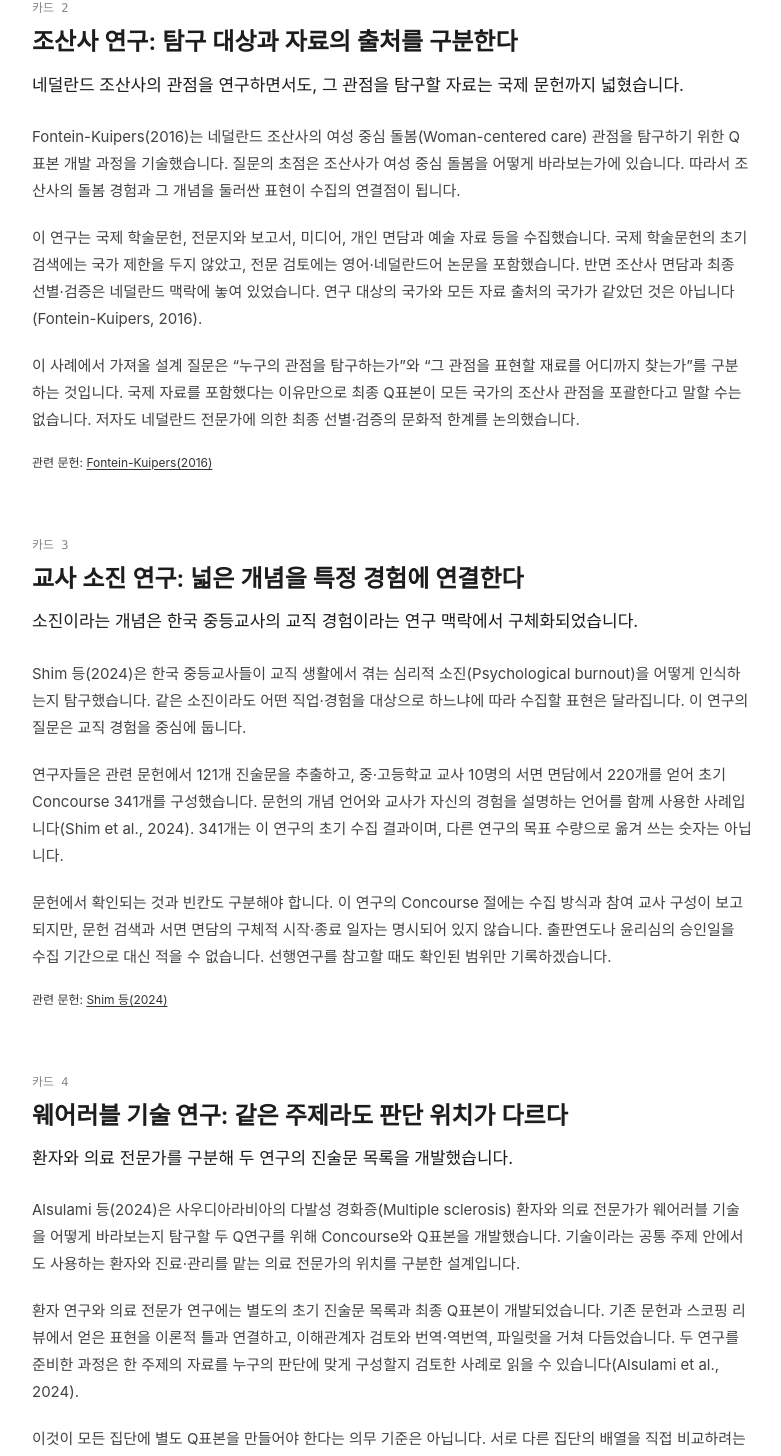
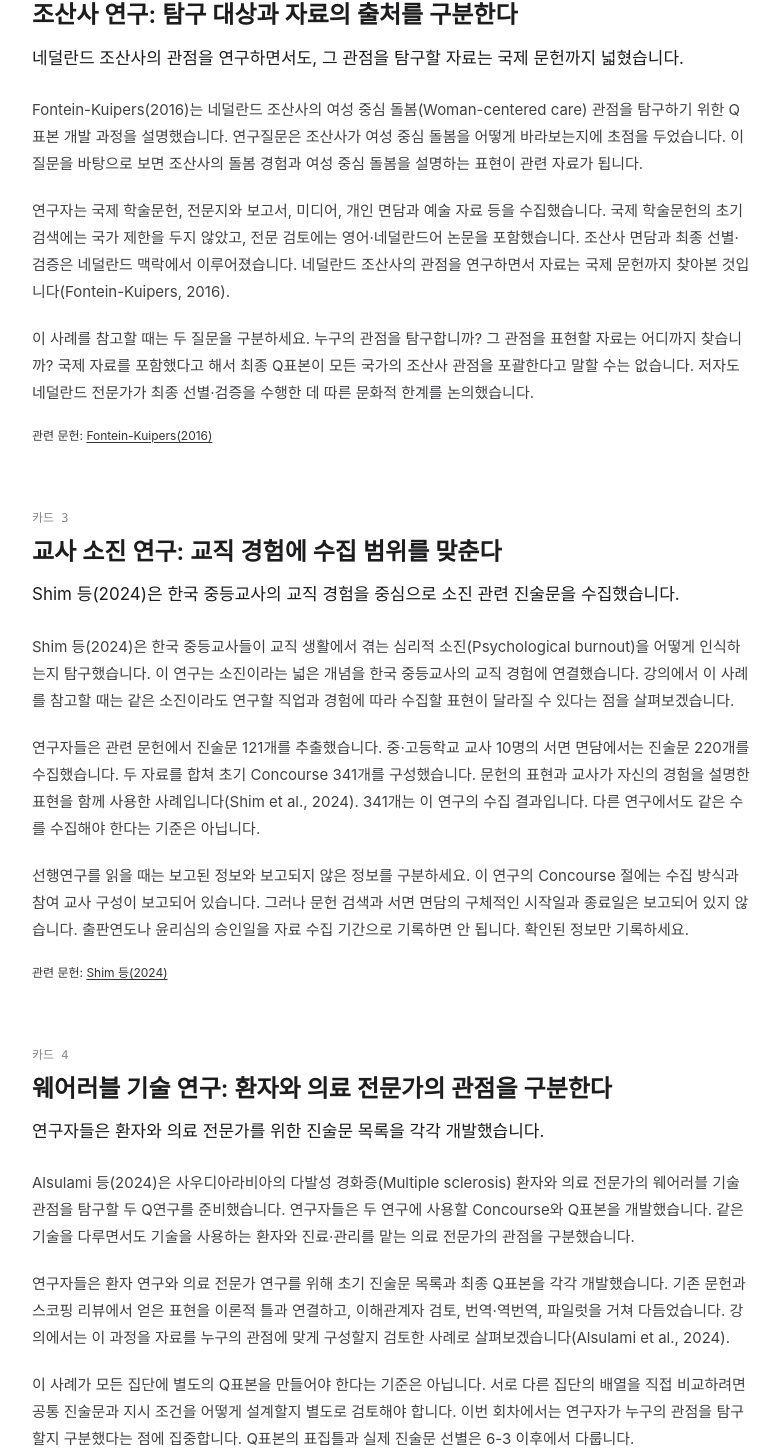
Before and after one commit to dorobo99-prog/q_Methology_Lesson, a Next.js app: page /lessons/6-1 in a window 1280 px wide. Shown: the part 1319-2775 px from the top of the page, without its empty margins (248-1029 px from the left). Built offline with nearby package versions, Linux system fonts and the light colour scheme; no server answers.

Commit message:
6-1 강의 문체 개선: 사례 설명과 실습 지시 정리

```diff
--- a/src/app/lessons/6-1/page.tsx
+++ b/src/app/lessons/6-1/page.tsx
@@ -13,9 +13,9 @@ const cards = [
     "title": "자료를 모으기 전에, 어떤 관점을 찾는지 묻는다",
     "keyMessage": "연구질문은 수집할 담론의 주제와 맥락을 정하는 출발점입니다.",
     "paragraphs": [
-      "5-3에서는 진술문 모집단(Concourse)이 Q표본(Q-set)의 바탕이 된다는 점을 배웠습니다. 이번에는 자기 연구에서 어떤 말과 경험을 수집할지 범위를 정합니다. Concourse의 정의를 다시 외우기보다, 선행연구의 질문과 자료가 어떻게 연결되는지부터 살펴보겠습니다.",
-      "Kenward(2019)는 보건의료 분야 Q연구 44편을 검토하면서 Concourse 개발에 사용한 프레임워크와 그 보고를 분석했습니다. 이 고찰에는 연구자가 문헌·인터뷰에서 생성한 주제, 직종 고유 모델, 넓은 보건·사회 이론, 연구자가 고안한 차원을 사용한 접근이 함께 나타납니다. 범위와 자료를 조직하는 방식에는 여러 선택지가 있었다는 뜻입니다.",
-      "이 결과를 모든 분야의 연구자가 같은 틀을 따라야 한다는 규칙으로 읽어서는 안 됩니다. Kenward의 검토 대상은 보건의료 분야였고, 사용된 접근을 분류한 결과입니다. 이번 강의에서는 이 보고의 문제의식을 이어받아 “내 질문에 관련된 자료는 무엇이며, 그 관련성을 어떻게 설명할 것인가”를 확인하겠습니다."
+      "5-3에서는 진술문 모집단(Concourse)이 Q표본(Q-set)의 바탕이 된다는 점을 배웠습니다. 이번에는 자기 연구에서 어떤 말과 경험을 수집할지 정합니다. 선행연구의 연구질문이 자료 수집 범위와 어떻게 연결되는지 살펴보겠습니다.",
+      "Kenward(2019)는 보건의료 분야 Q연구 44편을 검토해 Concourse 개발에 사용한 틀과 보고 방식을 분석했습니다. 연구자들은 문헌·인터뷰에서 찾은 주제, 직종 고유의 모델, 보건·사회 이론, 직접 고안한 차원 등 여러 틀을 사용했습니다. 이 고찰은 연구자들이 자료를 조직하는 데 서로 다른 접근을 사용했음을 보여줍니다.",
+      "Kenward의 고찰은 보건의료 분야에서 사용한 접근을 분류한 결과입니다. 모든 분야에서 같은 틀을 따라야 한다는 규칙으로 확대할 수는 없습니다. 이번 강의에서는 자기 연구질문과 관련된 자료가 무엇인지 살펴보고, 그 자료를 포함하는 이유를 설명해 보겠습니다."
     ],
     "sources": [
       "kenward2019"
@@ -26,9 +26,9 @@ const cards = [
     "title": "조산사 연구: 탐구 대상과 자료의 출처를 구분한다",
     "keyMessage": "네덜란드 조산사의 관점을 연구하면서도, 그 관점을 탐구할 자료는 국제 문헌까지 넓혔습니다.",
     "paragraphs": [
-      "Fontein-Kuipers(2016)는 네덜란드 조산사의 여성 중심 돌봄(Woman-centered care) 관점을 탐구하기 위한 Q표본 개발 과정을 기술했습니다. 질문의 초점은 조산사가 여성 중심 돌봄을 어떻게 바라보는가에 있습니다. 따라서 조산사의 돌봄 경험과 그 개념을 둘러싼 표현이 수집의 연결점이 됩니다.",
-      "이 연구는 국제 학술문헌, 전문지와 보고서, 미디어, 개인 면담과 예술 자료 등을 수집했습니다. 국제 학술문헌의 초기 검색에는 국가 제한을 두지 않았고, 전문 검토에는 영어·네덜란드어 논문을 포함했습니다. 반면 조산사 면담과 최종 선별·검증은 네덜란드 맥락에 놓여 있었습니다. 연구 대상의 국가와 모든 자료 출처의 국가가 같았던 것은 아닙니다(Fontein-Kuipers, 2016).",
-      "이 사례에서 가져올 설계 질문은 “누구의 관점을 탐구하는가”와 “그 관점을 표현할 재료를 어디까지 찾는가”를 구분하는 것입니다. 국제 자료를 포함했다는 이유만으로 최종 Q표본이 모든 국가의 조산사 관점을 포괄한다고 말할 수는 없습니다. 저자도 네덜란드 전문가에 의한 최종 선별·검증의 문화적 한계를 논의했습니다."
+      "Fontein-Kuipers(2016)는 네덜란드 조산사의 여성 중심 돌봄(Woman-centered care) 관점을 탐구하기 위한 Q표본 개발 과정을 설명했습니다. 연구질문은 조산사가 여성 중심 돌봄을 어떻게 바라보는지에 초점을 두었습니다. 이 질문을 바탕으로 보면 조산사의 돌봄 경험과 여성 중심 돌봄을 설명하는 표현이 관련 자료가 됩니다.",
+      "연구자는 국제 학술문헌, 전문지와 보고서, 미디어, 개인 면담과 예술 자료 등을 수집했습니다. 국제 학술문헌의 초기 검색에는 국가 제한을 두지 않았고, 전문 검토에는 영어·네덜란드어 논문을 포함했습니다. 조산사 면담과 최종 선별·검증은 네덜란드 맥락에서 이루어졌습니다. 네덜란드 조산사의 관점을 연구하면서 자료는 국제 문헌까지 찾아본 것입니다(Fontein-Kuipers, 2016).",
+      "이 사례를 참고할 때는 두 질문을 구분하세요. 누구의 관점을 탐구합니까? 그 관점을 표현할 자료는 어디까지 찾습니까? 국제 자료를 포함했다고 해서 최종 Q표본이 모든 국가의 조산사 관점을 포괄한다고 말할 수는 없습니다. 저자도 네덜란드 전문가가 최종 선별·검증을 수행한 데 따른 문화적 한계를 논의했습니다."
     ],
     "sources": [
       "fontein2016"
@@ -36,12 +36,12 @@ const cards = [
   },
   {
     num: 3,
-    "title": "교사 소진 연구: 넓은 개념을 특정 경험에 연결한다",
-    "keyMessage": "소진이라는 개념은 한국 중등교사의 교직 경험이라는 연구 맥락에서 구체화되었습니다.",
+    "title": "교사 소진 연구: 교직 경험에 수집 범위를 맞춘다",
+    "keyMessage": "Shim 등(2024)은 한국 중등교사의 교직 경험을 중심으로 소진 관련 진술문을 수집했습니다.",
     "paragraphs": [
-      "Shim 등(2024)은 한국 중등교사들이 교직 생활에서 겪는 심리적 소진(Psychological burnout)을 어떻게 인식하는지 탐구했습니다. 같은 소진이라도 어떤 직업·경험을 대상으로 하느냐에 따라 수집할 표현은 달라집니다. 이 연구의 질문은 교직 경험을 중심에 둡니다.",
-      "연구자들은 관련 문헌에서 121개 진술문을 추출하고, 중·고등학교 교사 10명의 서면 면담에서 220개를 얻어 초기 Concourse 341개를 구성했습니다. 문헌의 개념 언어와 교사가 자신의 경험을 설명하는 언어를 함께 사용한 사례입니다(Shim et al., 2024). 341개는 이 연구의 초기 수집 결과이며, 다른 연구의 목표 수량으로 옮겨 쓰는 숫자는 아닙니다.",
-      "문헌에서 확인되는 것과 빈칸도 구분해야 합니다. 이 연구의 Concourse 절에는 수집 방식과 참여 교사 구성이 보고되지만, 문헌 검색과 서면 면담의 구체적 시작·종료 일자는 명시되어 있지 않습니다. 출판연도나 윤리심의 승인일을 수집 기간으로 대신 적을 수 없습니다. 선행연구를 참고할 때도 확인된 범위만 기록하겠습니다."
+      "Shim 등(2024)은 한국 중등교사들이 교직 생활에서 겪는 심리적 소진(Psychological burnout)을 어떻게 인식하는지 탐구했습니다. 이 연구는 소진이라는 넓은 개념을 한국 중등교사의 교직 경험에 연결했습니다. 강의에서 이 사례를 참고할 때는 같은 소진이라도 연구할 직업과 경험에 따라 수집할 표현이 달라질 수 있다는 점을 살펴보겠습니다.",
+      "연구자들은 관련 문헌에서 진술문 121개를 추출했습니다. 중·고등학교 교사 10명의 서면 면담에서는 진술문 220개를 수집했습니다. 두 자료를 합쳐 초기 Concourse 341개를 구성했습니다. 문헌의 표현과 교사가 자신의 경험을 설명한 표현을 함께 사용한 사례입니다(Shim et al., 2024). 341개는 이 연구의 수집 결과입니다. 다른 연구에서도 같은 수를 수집해야 한다는 기준은 아닙니다.",
+      "선행연구를 읽을 때는 보고된 정보와 보고되지 않은 정보를 구분하세요. 이 연구의 Concourse 절에는 수집 방식과 참여 교사 구성이 보고되어 있습니다. 그러나 문헌 검색과 서면 면담의 구체적인 시작일과 종료일은 보고되어 있지 않습니다. 출판연도나 윤리심의 승인일을 자료 수집 기간으로 기록하면 안 됩니다. 확인된 정보만 기록하세요."
     ],
     "sources": [
       "shim2024"
@@ -49,12 +49,12 @@ const cards = [
   },
   {
     num: 4,
-    "title": "웨어러블 기술 연구: 같은 주제라도 판단 위치가 다르다",
-    "keyMessage": "환자와 의료 전문가를 구분해 두 연구의 진술문 목록을 개발했습니다.",
+    "title": "웨어러블 기술 연구: 환자와 의료 전문가의 관점을 구분한다",
+    "keyMessage": "연구자들은 환자와 의료 전문가를 위한 진술문 목록을 각각 개발했습니다.",
     "paragraphs": [
-      "Alsulami 등(2024)은 사우디아라비아의 다발성 경화증(Multiple sclerosis) 환자와 의료 전문가가 웨어러블 기술을 어떻게 바라보는지 탐구할 두 Q연구를 위해 Concourse와 Q표본을 개발했습니다. 기술이라는 공통 주제 안에서도 사용하는 환자와 진료·관리를 맡는 의료 전문가의 위치를 구분한 설계입니다.",
-      "환자 연구와 의료 전문가 연구에는 별도의 초기 진술문 목록과 최종 Q표본이 개발되었습니다. 기존 문헌과 스코핑 리뷰에서 얻은 표현을 이론적 틀과 연결하고, 이해관계자 검토와 번역·역번역, 파일럿을 거쳐 다듬었습니다. 두 연구를 준비한 과정은 한 주제의 자료를 누구의 판단에 맞게 구성할지 검토한 사례로 읽을 수 있습니다(Alsulami et al., 2024).",
-      "이것이 모든 집단에 별도 Q표본을 만들어야 한다는 의무 기준은 아닙니다. 서로 다른 집단의 배열을 직접 비교하려는 연구라면 공통 진술문과 지시 조건의 설계가 별도 쟁점이 됩니다. 여기서는 선행연구가 누구의 관점을 다루는지 먼저 구분했다는 사실을 가져옵니다. Q표본의 표집틀과 실제 진술문 선별은 6-3 이후에서 다룹니다."
+      "Alsulami 등(2024)은 사우디아라비아의 다발성 경화증(Multiple sclerosis) 환자와 의료 전문가의 웨어러블 기술 관점을 탐구할 두 Q연구를 준비했습니다. 연구자들은 두 연구에 사용할 Concourse와 Q표본을 개발했습니다. 같은 기술을 다루면서도 기술을 사용하는 환자와 진료·관리를 맡는 의료 전문가의 관점을 구분했습니다.",
+      "연구자들은 환자 연구와 의료 전문가 연구를 위해 초기 진술문 목록과 최종 Q표본을 각각 개발했습니다. 기존 문헌과 스코핑 리뷰에서 얻은 표현을 이론적 틀과 연결하고, 이해관계자 검토, 번역·역번역, 파일럿을 거쳐 다듬었습니다. 강의에서는 이 과정을 자료를 누구의 관점에 맞게 구성할지 검토한 사례로 살펴보겠습니다(Alsulami et al., 2024).",
+      "이 사례가 모든 집단에 별도의 Q표본을 만들어야 한다는 기준은 아닙니다. 서로 다른 집단의 배열을 직접 비교하려면 공통 진술문과 지시 조건을 어떻게 설계할지 별도로 검토해야 합니다. 이번 회차에서는 연구자가 누구의 관점을 탐구할지 구분했다는 점에 집중합니다. Q표본의 표집틀과 실제 진술문 선별은 6-3 이후에서 다룹니다."
     ],
     "sources": [
       "alsulami2024"
@@ -65,9 +65,9 @@ const cards = [
     "title": "시간과 포함 기준은 출처별로 확인한다",
     "keyMessage": "출판연도, 자료가 만들어진 기간, 연구자가 검색·면담한 기간을 구분합니다.",
     "paragraphs": [
-      "Fontein-Kuipers(2016)의 연구에서는 자료 유형에 따라 시간 범위가 달랐습니다. 국제 학술문헌 검색은 2015년 9~11월에 수행했고, 네덜란드 조산사 전문지는 2010년 1월부터 2015년 7월까지의 출간물을 검토했습니다. 조산사 면담은 2015년 3~5월에 진행되었습니다. 이 날짜들은 서로 다른 활동과 자료 범위를 가리킵니다.",
-      "학술문헌 선별에는 여성 중심 돌봄과 관련된 정의·개념 분석의 기준이 사용되었습니다. 자료 유형에 따라 언어와 지역의 조건도 달랐습니다(Fontein-Kuipers, 2016). 따라서 “관련 자료를 모았다”는 요약만으로는 무엇을 포함했는지 알기 어렵습니다. 검색·선별 기준과 해당 자료 유형을 연결해 읽어야 합니다.",
-      "다음은 이 사례를 활용하는 강의용 판단 연습입니다. 여성 중심 돌봄의 개념과 관계없는 일반 인력 통계표라면 우선 범위 밖으로 둘 수 있습니다. 돌봄을 제공하는 조건을 논의하는 자료라면 관련성을 다시 검토할 수 있습니다. 이 두 판단은 저자가 보고한 제외 사례가 아니라 교육용 예시입니다. 자료의 찬반 방향보다 연구질문과의 관련성을 설명하는 연습으로 사용하세요."
+      "Fontein-Kuipers(2016)의 연구에서는 자료 유형에 따라 시간 범위가 달랐습니다. 국제 학술문헌 검색은 2015년 9~11월에 수행했습니다. 네덜란드 조산사 전문지는 2010년 1월부터 2015년 7월까지의 출간물을 검토했고, 조산사 면담은 2015년 3~5월에 진행했습니다. 전문지의 출간 기간과 연구자의 검색·면담 수행 기간을 구분해서 읽어야 합니다.",
+      "연구자는 학술문헌을 선별할 때 여성 중심 돌봄의 정의·개념 분석과 관련된 기준을 사용했습니다. 언어와 지역의 조건도 자료 유형에 따라 달랐습니다(Fontein-Kuipers, 2016). 선행연구를 읽을 때는 자료 유형별로 검색·선별 기준을 확인하세요. “관련 자료를 모았다”는 설명만으로는 어떤 자료를 포함했는지 알 수 없습니다.",
+      "다음은 강의용 판단 연습입니다. 여성 중심 돌봄의 개념과 관계없는 일반 인력 통계표는 우선 범위 밖으로 둘 수 있습니다. 돌봄을 제공하는 조건을 논의하는 자료는 관련성을 다시 검토할 수 있습니다. 두 판단은 저자가 보고한 제외 사례가 아니라 교육용 예시입니다. 각 자료가 연구질문과 관련되는 이유를 설명해 보세요. 자료의 찬반 방향만으로 포함 여부를 결정하지 마세요."
     ],
     "sources": [
       "fontein2016"
@@ -76,11 +76,11 @@ const cards = [
   {
     num: 6,
     "title": "내 연구의 범위표를 만들고, 수집 계획으로 넘긴다",
-    "keyMessage": "선행연구에서 확인한 질문·대상·맥락·시간·자료 기준을 자기 연구의 설계 기록으로 옮깁니다.",
+    "keyMessage": "선행연구 사례를 참고해 자기 연구의 범위와 자료의 포함·제외 이유를 기록합니다.",
     "paragraphs": [
-      "세 사례를 나란히 놓으면 연구질문에 연결되는 자료의 범위를 확인할 수 있습니다. 조산사 연구는 여성 중심 돌봄과 네덜란드 맥락을, 교사 연구는 한국 중등교사의 소진 경험을, 웨어러블 기술 연구는 환자와 의료 전문가의 판단 위치를 드러냅니다(Fontein-Kuipers, 2016; Shim et al., 2024; Alsulami et al., 2024).",
-      "아래 범위표는 이 사례들을 비교해 만든 강의용 설계 도구입니다. 어느 한 저자의 공식 단계나 검증된 척도가 아닙니다. 각 칸에 자기 연구의 선택과 이유를 쓰고, 결정하지 못한 부분은 미정으로 남기세요. 범위를 정하는 것은 어떤 응답이 나와야 하는지 미리 정하는 일과 다릅니다. 예상과 다른 관점도 질문과 관련되면 검토할 수 있도록 포함 기준을 적어봅니다.",
-      "이번 회차의 산출물은 대상·상황·시간·쟁점과 포함·제외 이유를 설명하는 범위표입니다. 누가, 어디에서, 어떤 자료를 실제로 수집할지와 출처 대장의 구성은 6-2에서 이어갑니다. 수집 중 관련된 새 쟁점을 발견하면 범위표를 수정하고 그 이유를 기록하세요. 이 수정 안내 역시 선행연구 사례를 활용한 강의용 적용 제안입니다."
+      "세 사례는 연구질문에 따라 자료 범위를 어떻게 정했는지 보여줍니다. 조산사 연구는 네덜란드 조산사의 여성 중심 돌봄 관점을 다루었습니다. 교사 연구는 한국 중등교사의 소진 경험을 다루었고, 웨어러블 기술 연구는 환자와 의료 전문가의 관점을 구분했습니다(Fontein-Kuipers, 2016; Shim et al., 2024; Alsulami et al., 2024).",
+      "아래 범위표는 이 사례들을 비교해 만든 강의용 설계 도구입니다. 특정 저자의 공식 절차나 검증된 척도는 아닙니다. 각 항목에 자기 연구의 선택과 이유를 적으세요. 아직 결정하지 않은 항목에는 ‘미정’이라고 표시하세요. 자료의 포함 기준은 연구질문과의 관련성을 바탕으로 작성하세요. 예상과 다른 관점이라는 이유만으로 자료를 제외하지 마세요.",
+      "이번 회차에서는 대상·상황·시간·쟁점과 자료의 포함·제외 이유를 적은 범위표를 작성합니다. 실제 자료 수집원과 출처 대장의 구성은 6-2에서 이어갑니다. 자료 수집 중 새로운 관련 쟁점을 발견하면 범위표를 수정하세요. 수정한 이유도 기록하세요. 이 수정 안내 역시 선행연구 사례를 활용한 강의용 적용 제안입니다."
     ],
     "sources": [
       "fontein2016",
@@ -122,7 +122,7 @@ const scopeFields = [
   ],
   [
     "대상",
-    "누구의 관점을 탐구하며, 자료를 제공할 사람은 누구인가?"
+    "누구의 관점을 탐구하는가? 자료를 제공할 사람은 누구인가?"
   ],
   [
     "상황·맥락",
@@ -130,15 +130,15 @@ const scopeFields = [
   ],
   [
     "시간",
-    "자료의 생성 기간과 검색·면담 수행 기간을 각각 어떻게 정할 것인가?"
+    "자료가 만들어진 기간은 어디까지로 정할 것인가? 검색·면담은 언제 수행할 것인가?"
   ],
   [
     "쟁점",
-    "질문에 관련된 개념·경험은 무엇이며, 아직 열어둘 쟁점은 무엇인가?"
+    "연구질문과 관련된 개념·경험은 무엇인가? 아직 결정하지 않은 쟁점은 무엇인가?"
   ],
   [
     "포함·제외 기준",
-    "어떤 자료를 포함·보류·제외하며, 관련성과 판단 이유를 어떻게 기록할 것인가?"
+    "어떤 자료를 포함·보류·제외할 것인가? 각 판단의 이유는 무엇인가?"
   ]
 ];
 
@@ -147,7 +147,7 @@ export default function LessonSixOnePage() {
     <div className="max-w-4xl mx-auto px-5 sm:px-8 py-12 sm:py-16">
       <CoursePageHero
         breadcrumbs={[{ label: "강의 목차", href: "/outline" }, { label: "4부" }, { label: "6-1. 연구질문에서 Concourse의 범위 정하기" }]}
-        statusLabel="공개" versionLabel="v1.0 · 2026-09-18"
+        statusLabel="공개" versionLabel="v1.1 · 2026-09-18"
         title="연구질문에서 Concourse의 범위 정하기"
         description={metadata.description as string}
         imageSrc="/images/6-1-hero-concourse-scope.webp"
@@ -172,7 +172,7 @@ export default function LessonSixOnePage() {
         ))}
         <section className="mb-14" aria-labelledby="scope-worksheet">
           <h2 id="scope-worksheet" className="text-2xl font-semibold mb-3">내 연구의 Concourse 범위표</h2>
-          <p className="text-sm mb-5" style={{ color: "var(--gray-700)", lineHeight: 1.7 }}>선행연구 사례를 활용한 강의용 도구입니다. 각 항목에 내 선택과 이유를 적고, 결정하지 못한 부분은 미정으로 남기세요.</p>
+          <p className="text-sm mb-5" style={{ color: "var(--gray-700)", lineHeight: 1.7 }}>선행연구 사례를 활용한 강의용 도구입니다. 각 항목에 내 선택과 이유를 적으세요. 아직 결정하지 않은 항목에는 ‘미정’이라고 표시하세요.</p>
           <dl className="space-y-3">
             {scopeFields.map(([label, question]) => (
               <div key={label} className="rounded-lg p-4 sm:p-5" style={{ background: "var(--gray-100)" }}>
```
